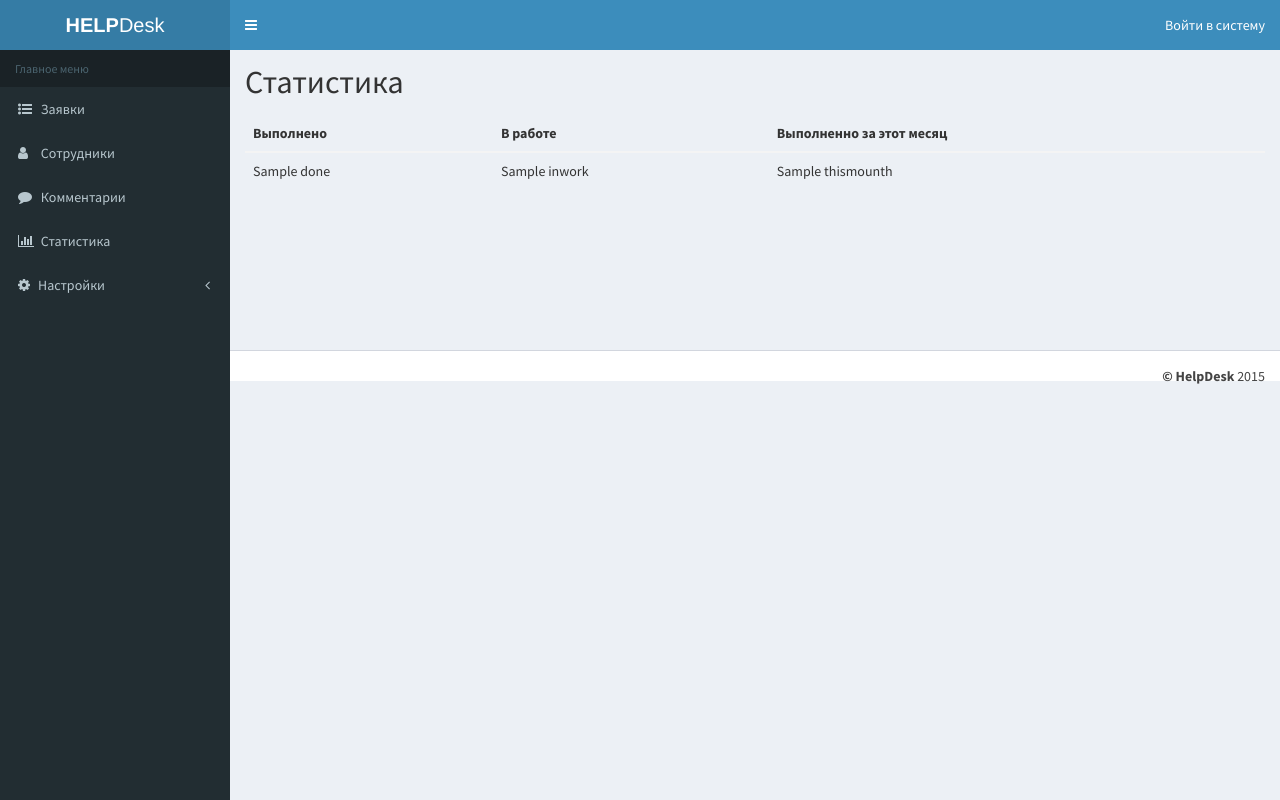
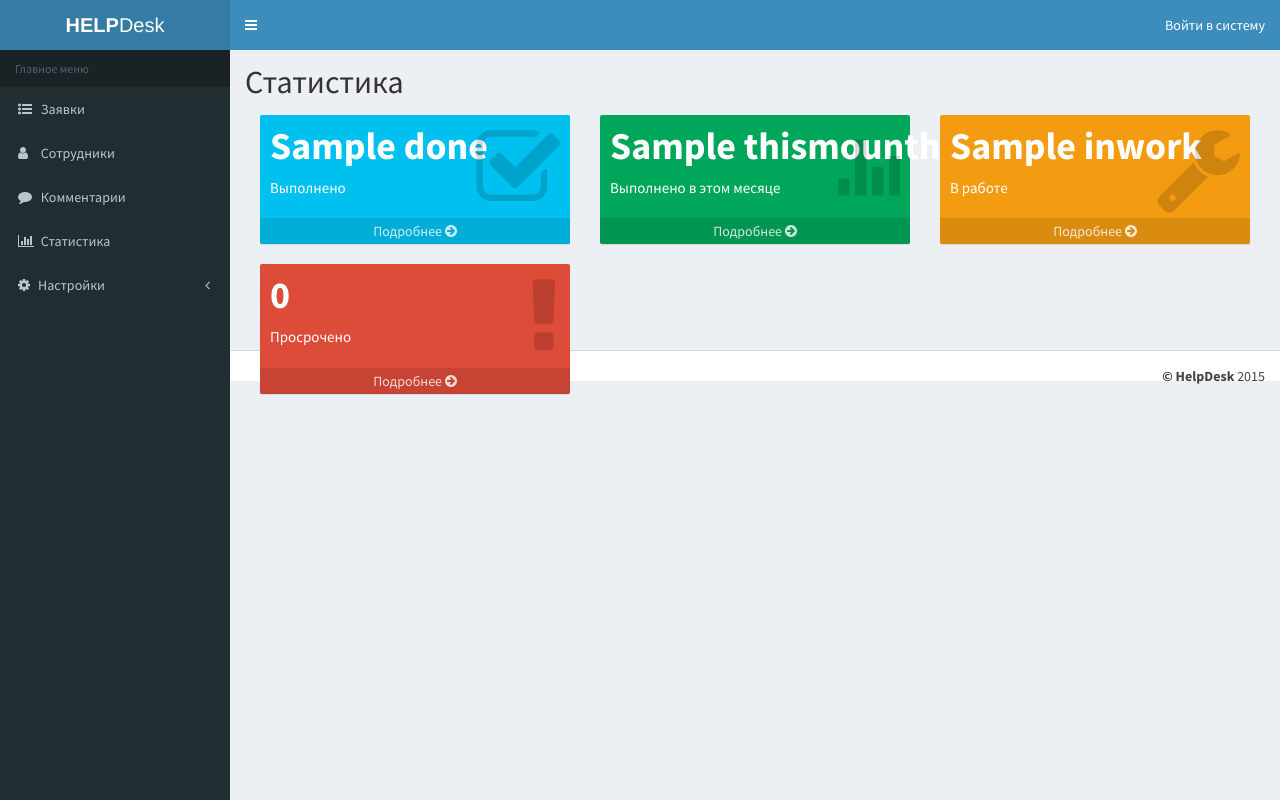
Before and after one commit to Skadelig/helpdesk, a Yii app: template views/stats/index.php in a window 1280 px wide. Run offline with PHP 8.4 and a stand-in for Yii, Linux system fonts and the light colour scheme; the template is opened without the code that fills it: most values are stand-ins (such as "Sample title", 1, 10 or a date in 2020); data that the repository does not hold is empty; some libraries are stand-ins or nearby versions.

Commit message:
Убрала кнопку "добавить комментарий" в таблице "Комментарии", статистика красивая

```diff
--- a/views/comments/index.php
+++ b/views/comments/index.php
@@ -16,9 +16,9 @@ $this->params['breadcrumbs'][] = $this->title;
 
     <?php // echo $this->render('_search', ['model' => $searchModel]); ?>
 
-    <p>
+   <!--  <p>
         <?= Html::a('Создать комментарий', ['create'], ['class' => 'btn btn-success']) ?>
-    </p>
+    </p> -->
      <div class="box">
     <?= GridView::widget([
         'dataProvider' => $dataProvider,
--- a/views/req/notdone.php
+++ b/views/req/notdone.php
@@ -39,7 +39,7 @@ $this->params['breadcrumbs'][] = $this->title;
             <?= Html::a('Невыполненные заявки', ['notdone'], ['class' => 'btn btn-success']) ?>
         </div>
     </div>
-
+    <div class="box">
     <?= GridView::widget([
         'dataProvider' => $dataProvider,
         'filterModel' => $searchModel,
@@ -76,5 +76,5 @@ $this->params['breadcrumbs'][] = $this->title;
             ['class' => 'yii\grid\ActionColumn'],
         ],
     ]); ?>
-
 </div>
+</div>
--- a/views/stats/index.php
+++ b/views/stats/index.php
@@ -6,22 +6,56 @@
 	$this->params['breadcrumbs'][] = $this->title;
 ?>
 <div stats-index>
-	  <div class="row">
-        <div class="col-lg-12">
-            <table class="table">
-                <thead>
-                    <th>Выполнено</th>
-                    <th>В работе</th>
-                    <th>Выполненно за этот месяц</th>
-                </thead>
-                <tbody>
-                    <tr>
-                        <td><?= $model->done ?></td>
-                        <td><?= $model->inwork ?></td>
-                        <td><?= $model->thismounth ?></td>
-                    </tr>
-                </tbody>
-            </table>
+    <div class="col-lg-4 col-xs-6">
+        <div class="small-box bg-aqua">
+            <div class="inner">
+                <h3><?= $model->done ?></h3>
+                <p>Выполнено </p>
+            </div>
+            <div class="icon"> <i class="fa fa-check-square-o"></i></div>
+       <a href="#" class="small-box-footer">
+           Подробнее
+           <i class="fa fa-arrow-circle-right"></i>
+       </a>
+        </div>
+    </div>
+     <div class="col-lg-4 col-xs-6">
+        <div class="small-box bg-green">
+            <div class="inner">
+                <h3><?= $model->thismounth ?></h3>
+                <p>Выполнено в этом месяце </p>
+            </div>
+            <div class="icon"> <i class="ion ion-stats-bars"></i></div>
+      <a href="#" class="small-box-footer">
+           Подробнее
+           <i class="fa fa-arrow-circle-right"></i>
+       </a>
+        </div>
+    </div>
+     <div class="col-lg-4 col-xs-6">
+        <div class="small-box bg-yellow">
+            <div class="inner">
+                <h3><?= $model->inwork ?></h3>
+                <p>В работе </p>
+            </div>
+            <div class="icon"> <i class="fa fa-wrench"></i></div>
+            <a href="#" class="small-box-footer">
+           Подробнее
+           <i class="fa fa-arrow-circle-right"></i>
+       </a>
+        </div>
+    </div>
+    <div class="col-lg-4 col-xs-6">
+        <div class="small-box bg-red">
+            <div class="inner">
+                <h3>0</h3>
+                <p>Просрочено </p>
+            </div>
+            <div class="icon"> <i class="fa fa-exclamation"></i></div>
+            <a href="#" class="small-box-footer">
+           Подробнее
+           <i class="fa fa-arrow-circle-right"></i>
+       </a>
         </div>
     </div>
 </div>
--- a/views/users/index.php
+++ b/views/users/index.php
@@ -16,9 +16,9 @@ $this->params['breadcrumbs'][] = $this->title;
 
     <?php // echo $this->render('_search', ['model' => $searchModel]); ?>
 
-    <p>
+<!--     <p>
         <?= Html::a('Создать пользователя', ['create'], ['class' => 'btn btn-success']) ?>
-    </p>
+    </p> -->
  <div class="box">
     <?= GridView::widget([
         'dataProvider' => $dataProvider,
```
